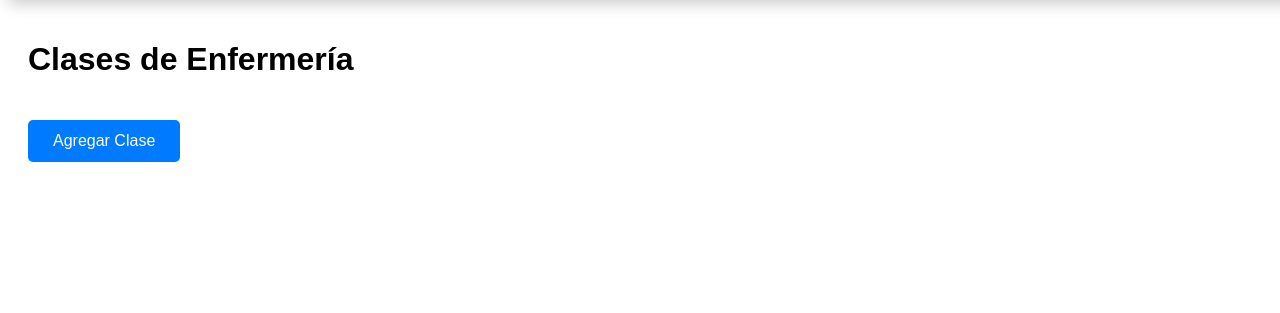
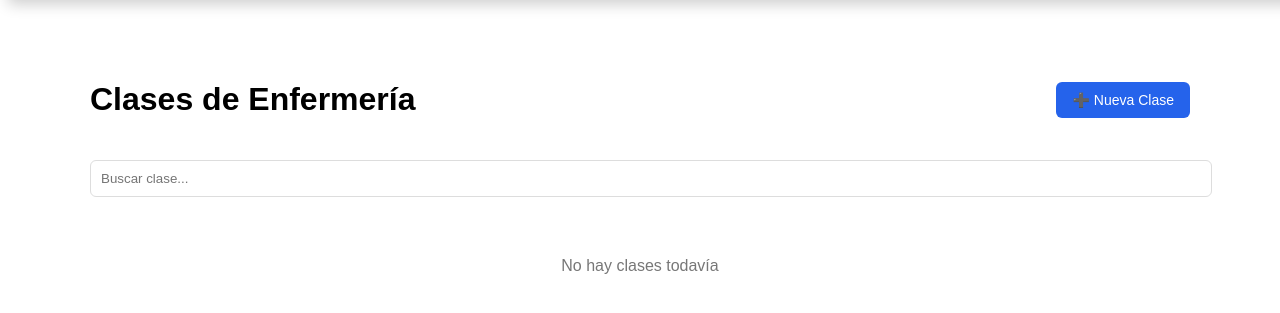
Before and after one commit to TotiManuel/JMM, a Flask app: page /clases in a window 1280 px wide; the page is wider, and only the part inside the window is pictured. Shown: the part 49-362 px from the top of that part. Run offline with Flask 3, Linux system fonts and the light colour scheme; the visitor is signed in with stand-in values (Sample User, id 1).

Commit message:
Update clases html

```diff
--- a/templates/clases.html
+++ b/templates/clases.html
@@ -1,40 +1,129 @@
 {% extends 'base.html' %}
 
 {% block content %}
+
 <style>
+
+.clases-container{
+max-width:1100px;
+margin:40px auto;
+}
+
+.header-clases{
+display:flex;
+justify-content:space-between;
+align-items:center;
+flex-wrap:wrap;
+gap:10px;
+}
+
+.btn-nueva{
+background:#2563eb;
+color:white;
+padding:10px 16px;
+border-radius:6px;
+text-decoration:none;
+font-size:14px;
+}
+
+.btn-nueva:hover{
+background:#1e4fd1;
+}
+
+.buscador{
+margin-top:20px;
+margin-bottom:20px;
+}
+
+.buscador input{
+width:100%;
+padding:10px;
+border-radius:6px;
+border:1px solid #ddd;
+}
+
 .grid-clases{
 display:grid;
-grid-template-columns:repeat(auto-fit,minmax(250px,1fr));
+grid-template-columns:repeat(auto-fit,minmax(260px,1fr));
 gap:20px;
-margin-top:20px;
 }
 
 .card-clase{
 background:white;
 padding:20px;
-border-radius:10px;
+border-radius:12px;
 cursor:pointer;
-box-shadow:0 2px 6px rgba(0,0,0,0.1);
-transition:0.2s;
+box-shadow:0 5px 15px rgba(0,0,0,0.08);
+transition:all 0.25s ease;
+position:relative;
+overflow:hidden;
 }
 
 .card-clase:hover{
-transform:scale(1.03);
+transform:translateY(-4px);
+box-shadow:0 10px 25px rgba(0,0,0,0.12);
 }
+
+.card-clase h3{
+margin-bottom:10px;
+color:#2563eb;
+}
+
+.card-clase p{
+color:#555;
+font-size:14px;
+}
+
+.card-footer{
+margin-top:15px;
+font-size:12px;
+color:#888;
+}
+
+.sin-clases{
+text-align:center;
+margin-top:40px;
+color:#777;
+}
+
 </style>
+
+
+<div class="clases-container">
+
+<div class="header-clases">
+
 <h1>Clases de Enfermería</h1>
 
-<a href="{{ url_for('nueva_clase') }}" class="btn">Agregar Clase</a>
+<a href="{{ url_for('nueva_clase') }}" class="btn-nueva">
+➕ Nueva Clase
+</a>
 
-<div class="grid-clases">
+</div>
+
+
+<div class="buscador">
+<input type="text" id="buscarClase" placeholder="Buscar clase...">
+</div>
+
+
+<div class="grid-clases" id="gridClases">
 
 {% for clase in clases %}
 
-<div class="card-clase" onclick="window.open('{{ url_for('ver_clase', id=clase.id) }}','_blank')">
+<div class="card-clase"
+data-titulo="{{ clase.titulo|lower }}"
+onclick="abrirClase({{ clase.id }})">
 
 <h3>{{ clase.titulo }}</h3>
 
 <p>{{ clase.descripcion }}</p>
+
+<div class="card-footer">
+
+📅 {{ clase.fecha.strftime('%d/%m/%Y') }}
+
+</div>
 
 </div>
 
@@ -42,4 +131,51 @@ transform:scale(1.03);
 
 </div>
 
+{% if clases|length == 0 %}
+
+<div class="sin-clases">
+<p>No hay clases todavía</p>
+</div>
+
+{% endif %}
+
+</div>
+
+
+<script>
+
+function abrirClase(id){
+
+window.open("/clases/" + id, "_blank")
+
+}
+
+
+const buscador = document.getElementById("buscarClase")
+const tarjetas = document.querySelectorAll(".card-clase")
+
+buscador.addEventListener("input", function(){
+
+let texto = buscador.value.toLowerCase()
+
+tarjetas.forEach(card => {
+
+let titulo = card.dataset.titulo
+
+if(titulo.includes(texto)){
+
+card.style.display = "block"
+
+}else{
+
+card.style.display = "none"
+
+}
+
+})
+
+})
+
+</script>
+
 {% endblock %}
```
